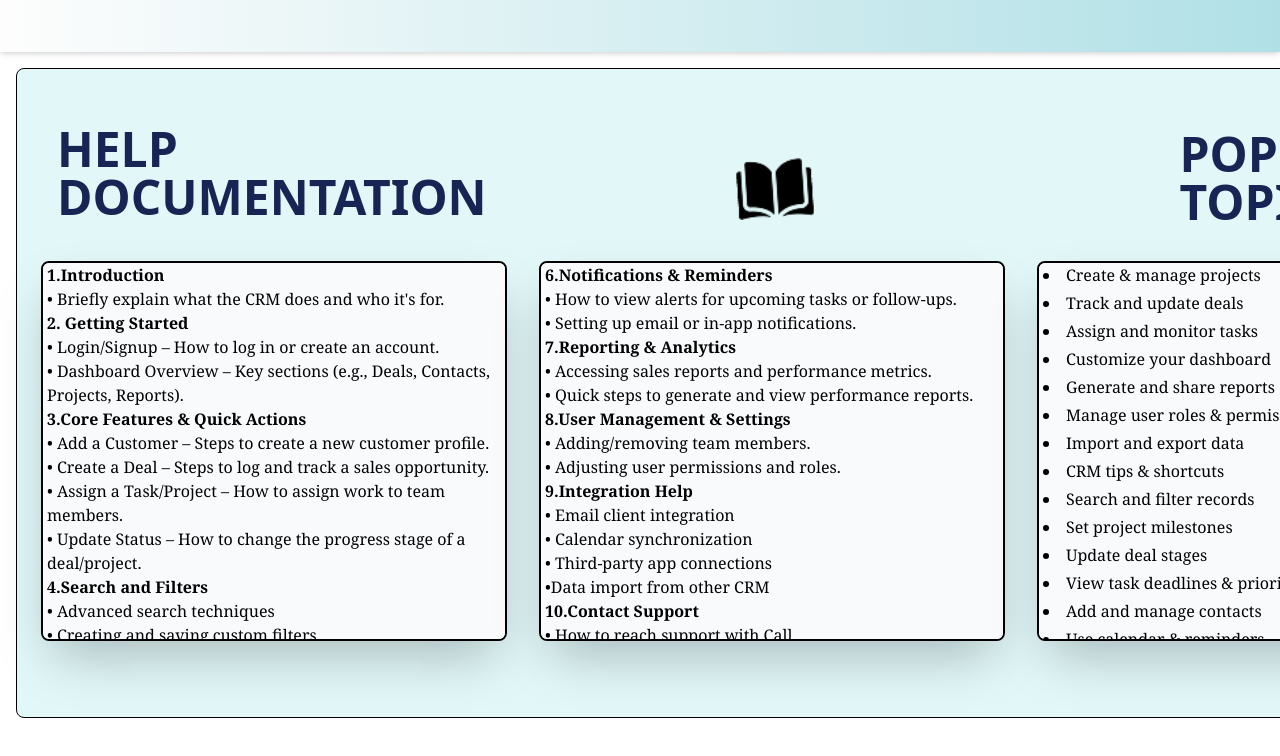
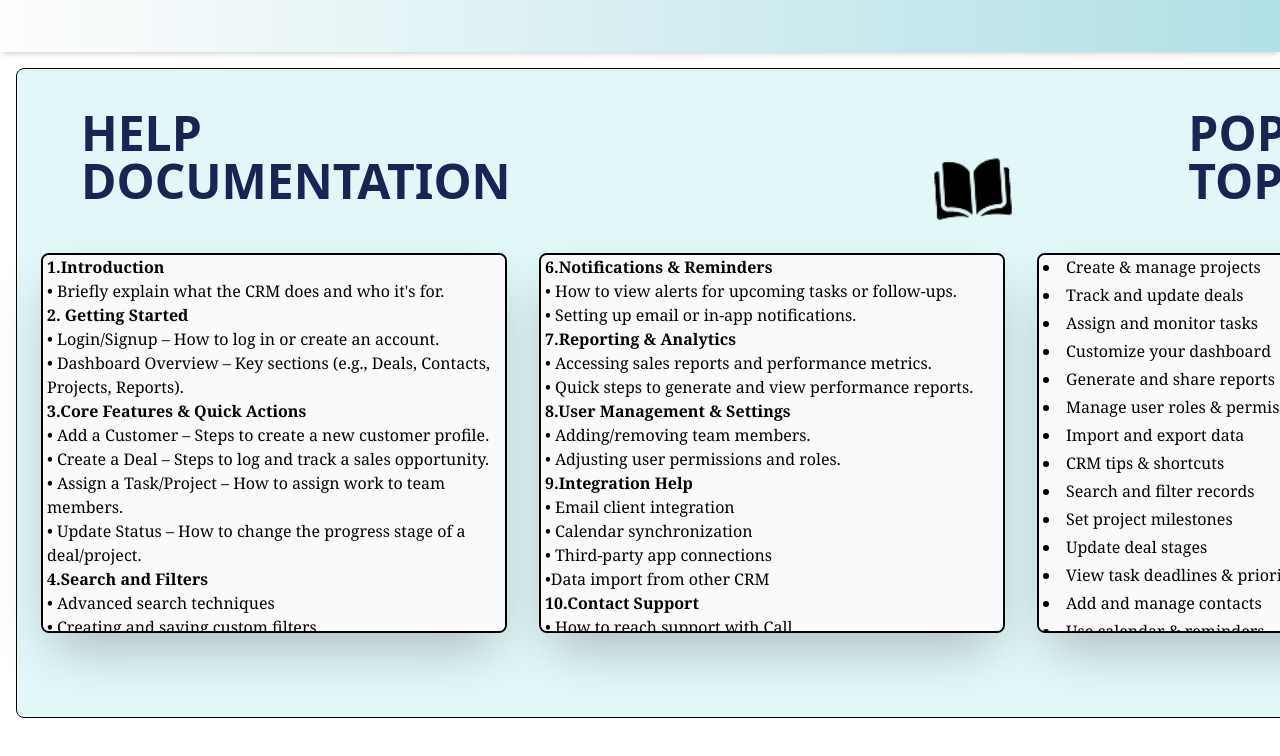
Before and after one commit to Raktim-Koner/customer-relationship-management, a React (Create React App) app: page /services/documents in a window 1280 px wide. Shown: the top 756 px of the page. Built offline with nearby package versions, Linux system fonts and the light colour scheme.

Commit message:
Text alignment issue fixed in Help Documentation page

```diff
--- a/src/Components/DocumentPage/DocumentHead.js
+++ b/src/Components/DocumentPage/DocumentHead.js
@@ -2,9 +2,9 @@
 
 const DocumentHead = () => {
   return (
-    <div>
-        <h1 className='text-5xl text-25414E font-bold font-sans text-blue-950 ml-[1.5rem] mt-10'>HELP<br/>DOCUMENTATION</h1>
-    </div>
+    <h1 className="text-5xl  font-bold font-sans text-blue-950">
+      HELP <br /> DOCUMENTATION
+    </h1>
   )
 }
 
--- a/src/Components/DocumentPage/DocumentPopularTopics.js
+++ b/src/Components/DocumentPage/DocumentPopularTopics.js
@@ -1,9 +1,10 @@
 import React from 'react'
+
 const DocumentPopularTopics = () => {
   return (
-    <div className="ml-[22.8rem] mt-[2.8rem]">
-      <h1 className='text-5xl text-25414E font-bold font-sans text-blue-950'>POPULAR<br/>TOPICS</h1>
-    </div>
+    <h1 className="text-5xl mr-10 font-bold font-sans text-blue-950">
+      POPULAR <br /> TOPICS
+    </h1>
   )
 }
 
--- a/src/Subpages/Document.js
+++ b/src/Subpages/Document.js
@@ -11,16 +11,16 @@
   return (
     <div className="p-4">
       {/* Top Section: 3 items in a row */}
-      <div className="flex  mb-6">
+      <div className="flex justify-between items-center mb-4 px-[3rem]">
         <DocumentHead />
         <DocumentHelpLogo />
         <DocumentPopularTopics />
       </div>
 
       {/* Bottom Section: 3 cards in a row */}
-      <div className="grid grid-cols-3 gap-6 ">
+      <div className="grid grid-cols-3 gap-6">
         <DocumentParaOne />
-        <DocumentParaTwo/>
+        <DocumentParaTwo />
         <DocumentParaThree />
       </div>
     </div>
```
